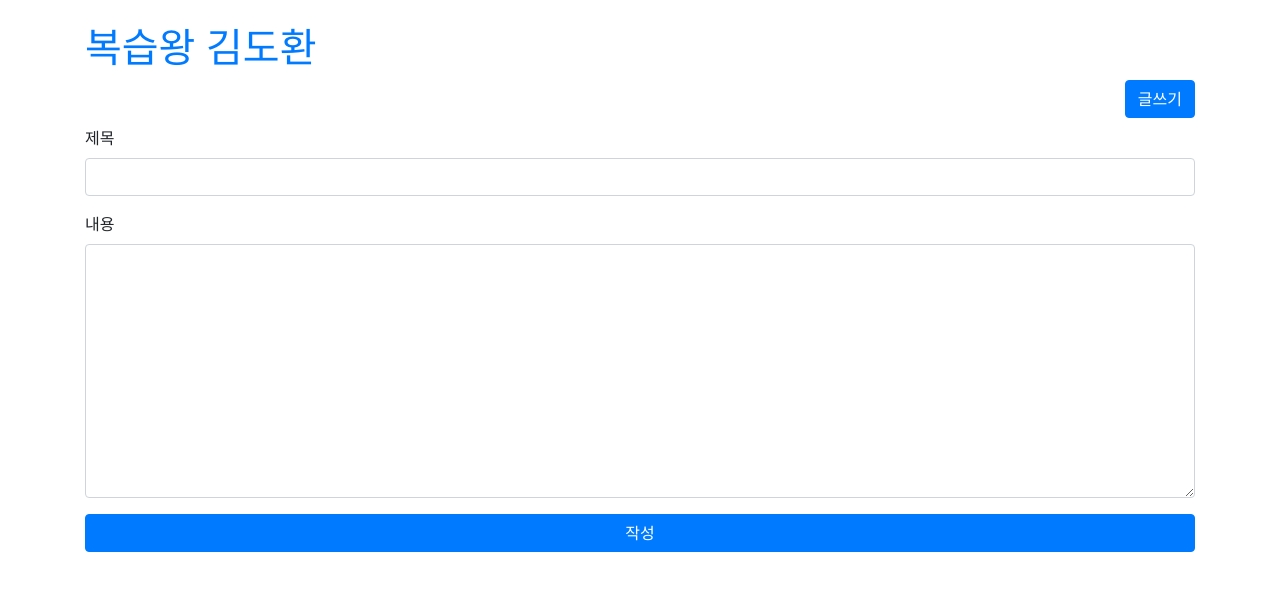
After one commit to kimdohwan/practice_django, a Django app: a page that uses app/templates/blog/base.html in a window 1280 px wide. The commit adds this page. Shown: the top 591 px of the page. Run offline with Django 3.2, Linux system fonts and the light colour scheme; some libraries are stand-ins or nearby versions.

Commit message:
장고 3번째 시간 복습 완료

```diff
--- a/app/blog/urls.py
+++ b/app/blog/urls.py
@@ -1,6 +1,6 @@
 from django.conf.urls import url
 
-from blog.views import post_list, post_detail
+from blog.views import post_list, post_detail, post_create, post_delete
 
 urlpatterns = [
     # url의 첫번째 인자: 매치될 url 정규표현식
@@ -12,4 +12,6 @@ urlpatterns = [
     # 아래 url함수의 두번째 인자로 전달(함수 호출아님)
     url(r'^$', post_list, name='post-list'),
     url(r'^(\d+)/$', post_detail, name='post-detail'),
+    url(r'^(\d+)/delete/$', post_delete, name='post-delete'),
+    url(r'^write/$', post_create, name='post-create'),
 ]
--- a/app/blog/views.py
+++ b/app/blog/views.py
@@ -1,7 +1,7 @@
 import os
 
-from django.http import HttpResponse
-from django.shortcuts import render
+from django.http import HttpResponse, HttpResponseRedirect
+from django.shortcuts import render, redirect
 from django.template.loader import render_to_string
 
 from blog.models import Post
@@ -43,7 +43,7 @@ def post_list(request):
 
     # html = render_to_string('blog/post_list.html')
     # return HttpResponse(html)
-    posts = Post.objects.all()
+    posts = Post.objects.order_by('-id')
     context = {
         'posts': posts,
     }
@@ -63,3 +63,20 @@ def post_detail(request, post_id):
         'post': post,
     }
     return render(request, 'blog/post_detail.html', context)
+
+def post_create(request):
+    if request.method == 'POST':
+        post = Post.objects.create(
+            author=request.user,
+            title=request.POST['title'],
+            text=request.POST['text']
+        )
+        return redirect('post-list')
+    else:
+        return render(request, 'blog/post_create.html')
+
+def post_delete(request, post_id):
+    if request.method == 'POST':
+        post = Post.objects.get(id=post_id)
+        post.delete()
+        return redirect('post-list')
--- a/app/templates/blog/base.html
+++ b/app/templates/blog/base.html
@@ -13,7 +13,7 @@
 <div class="container">
     <h1 class="mt-4"><a href="{% url 'post-list' %}">복습왕 김도환</a></h1>
     <div class="text-right mb-2">
-        <a class="btn btn-primary" href="">글쓰기</a>
+        <a class="btn btn-primary" href="{% url 'post-create' %}">글쓰기</a>
     </div>
     {% block content %}
     {% endblock %}
--- /dev/null
+++ b/app/templates/blog/post_create.html
@@ -0,0 +1,15 @@
+{% extends 'blog/base.html' %}
+{% block content %}
+<form action="" method="post">
+	{% csrf_token %}
+	<div class="form-group">
+		<label for="title">제목</label>
+		<input name="title" type="text" id="title" class="form-control">
+	</div>
+	<div class="form-group">
+		<label for="text">내용</label>
+		<textarea name="text" id="text" cols="30" rows="10" class="form-control"></textarea>
+	</div>
+	<button type="submit" class="btn btn-primary btn-block">작성</button>
+</form>
+{% endblock %}
--- a/app/templates/blog/post_list.html
+++ b/app/templates/blog/post_list.html
@@ -6,6 +6,12 @@
         <h5 class="card-title"><a href="{% url 'post-detail' post.id%}">[{{ post.id }}] {{ post.title }}</a></h5>
         <h6 class="card-subtitle text-muted mb-3 text-right">published: {{ post.published_date }}</h6>
         <p class="card-text">{{ post.text|linebreaksbr|truncatechars:100 }}</p>
+        <div>
+            <form action="{% url 'post-delete' post.id %}" method="POST">
+                {% csrf_token %}
+                <button type="submit" class="btn btn-sm btn-danger">Delete</button>
+            </form>
+        </div>
     </div>
 </div>
 {% endfor %}
```
